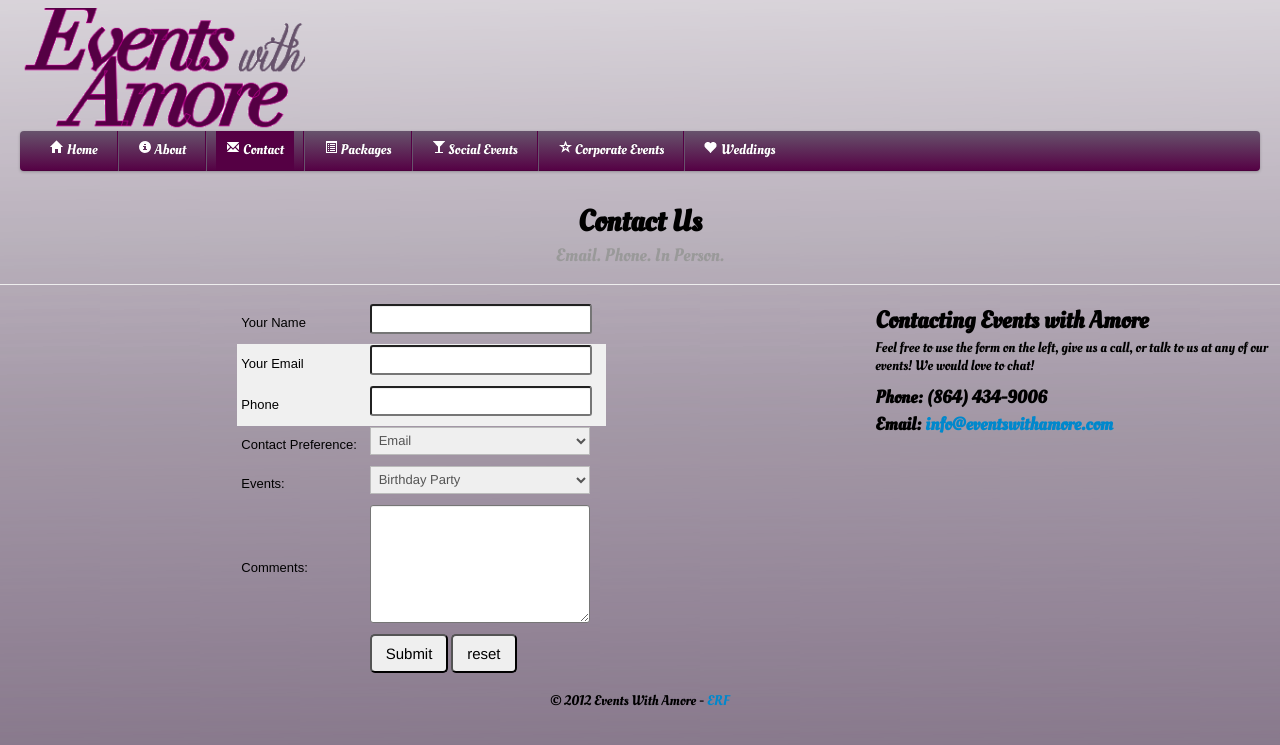
After one commit to excellentingenuity/amore, a PHP site: page /contact/v1/index.html in a window 1280 px wide. The commit adds this page. Shown: the top 745 px of the page. Run offline with PHP 8.4, Linux system fonts and the light colour scheme; some libraries are stand-ins or nearby versions.

Commit message:
working on contact page
Signed-off-by: James Johnson <James.Johnson@excellentingenuity.com>

```diff
--- /dev/null
+++ b/contact/v1/index.html
@@ -0,0 +1,176 @@
+<!DOCTYPE html>
+<html lang="en">
+  <head>
+    <meta charset="utf-8">
+    <title>Events With Amore | Contact Us</title>
+    <meta name="viewport" content="width=device-width, initial-scale=1.0">
+    <meta name="description" content="Events With Amore, Inc. Event Planning, Upstate South Carolina, Greenville, Weddings, Graduations, Birthdays, Etc.">
+    <meta name="author" content="ERF Marketing, Inc.">
+
+    <!-- Le styles -->
+    <link href="../css/bootstrap.css" rel="stylesheet">
+    <link href="../css/bootstrap-responsive.css" rel="stylesheet">
+    <link href="../css/base.css" media="all" rel="stylesheet">
+    <link href="../css/mobile.css" media="screen and handheld and (max-width: 900px)" rel="stylesheet">
+
+    <!-- Le HTML5 shim, for IE6-8 support of HTML5 elements -->
+    <!--[if lt IE 9]>
+      <script src="http://html5shim.googlecode.com/svn/trunk/html5.js"></script>
+    <![endif]-->
+
+    <!-- Le fav and touch icons -->
+    <link rel="shortcut icon" href="img/amore.png">
+    <link rel="apple-touch-icon-precomposed" sizes="114x114" href="img/amore.png">
+    <link rel="apple-touch-icon-precomposed" sizes="72x72" href="img/amore.png">
+    <link rel="apple-touch-icon-precomposed" href="img/amore.png">
+
+
+    <script src="http://ajax.googleapis.com/ajax/libs/jquery/1.7.2/jquery.min.js"></script>
+	<script src="../js/bootstrap.js"></script>
+  </head>
+
+<body>
+	<div class="container-fluid">
+		<div class="row-fluid">
+        	   <img class="span3 pull-left" id="logo" src="../img/logo.png" />
+		</div>
+
+<div class="navbar">
+  <div class="navbar-inner">
+
+  <span class="visible-desktop">
+<ul class="nav">
+<li><a href="/"><i class="icon-home icon-white"></i> Home</a></li>
+  <li class="divider-vertical"></li>
+  <li><a href="/about"><i class="icon-info-sign icon-white"></i> About</a></li>
+  <li class="divider-vertical"></li>
+  <li class="active"><a href="/contact"><i class="icon-envelope icon-white"></i> Contact</a></li>
+  <li class="divider-vertical"></li>
+  <li><a href="/packages"><i class="icon-list-alt icon-white"></i> Packages</a></li>
+  <li class="divider-vertical"></li>
+  <li><a href="/social"><i class="icon-glass icon-white"></i> Social Events</a></li>
+  <li class="divider-vertical"></li>
+  <li><a href="/corporate"><i class="icon-star-empty icon-white"></i> Corporate Events</a></li>
+  <li class="divider-vertical"></li>
+  <li><a href="/weddings"><i class="icon-heart icon-white"></i> Weddings</a></li>
+</ul>
+</span>
+<span class="visible-tablet">
+<ul class="nav">
+<li><a href="/"><i class="icon-home icon-white"></i> Home</a></li>
+  <li class="divider-horizontal"></li>
+  <li><a href="/about"><i class="icon-info-sign icon-white"></i> About</a></li>
+  <li class="divider-horizontal"></li>
+  <li class="active"><a href="/contact"><i class="icon-envelope icon-white"></i> Contact</a></li>
+  <li class="divider-horizontal"></li>
+  <li><a href="/packages"><i class="icon-list-alt icon-white"></i> Packages</a></li>
+  <li class="divider-vertical"></li>
+  <li><a href="/social"><i class="icon-glass icon-white"></i> Social Events</a></li>
+  <li class="divider-vertical"></li>
+  <li><a href="/corporate"><i class="icon-star-empty icon-white"></i> Corporate Events</a></li>
+  <li class="divider-vertical"></li>
+  <li><a href="/weddings"><i class="icon-heart icon-white"></i> Weddings</a></li>
+</ul>
+</span>
+<span class="visible-phone">
+<ul class="nav">
+<li><a href="/"><i class="icon-home icon-white"></i> Home</a></li>
+  <li class="divider-horizontal"></li>
+  <li><a href="/about"><i class="icon-info-sign icon-white"></i> About</a></li>
+  <li class="divider-horizontal"></li>
+  <li class="active"><a href="/contact"><i class="icon-envelope icon-white"></i> Contact</a></li>
+  <li class="divider-vertical"></li>
+  <li><a href="/packages"><i class="icon-list-alt icon-white"></i> Packages</a></li>
+  <li class="divider-vertical"></li>
+  <li><a href="/social"><i class="icon-glass icon-white"></i> Social Events</a></li>
+  <li class="divider-vertical"></li>
+  <li><a href="/corporate"><i class="icon-star-empty icon-white"></i> Corporate Events</a></li>
+  <li class="divider-vertical"></li>
+  <li><a href="/weddings"><i class="icon-heart icon-white"></i> Weddings</a></li>
+</ul>
+</span>
+
+      <!-- Everything you want hidden at 940px or less, place within here -->
+      <div class="nav-collapse">
+        <!-- .nav, .navbar-search, .navbar-form, etc -->
+      </div>
+
+    </div>
+  </div>
+</div>
+</div>
+ <div class="row-fluid">
+  <div class="page-header">
+    <center><h1>Contact Us<br /><small>Email. Phone. In Person.</small></h1></center>
+  </div>
+<div class="row-fluid">
+<div class="span12">
+  <div class="span8"><center><form method="POST" action="form.php" class="form-vertical"><input type="hidden" name="field_required" value="email,name,phone,comments">
+    <table>
+      <tr>
+        <td width="130" height="30"><font face="Arial" size="2">&nbsp;Your Name&nbsp;</font></td>
+        <td width="235" height="30"><font face="Arial"><input type="text" name="name" size="20"></font></td>
+      </tr>
+      <tr>
+        <td width="130" height="30" bgcolor="#F0F0F0">
+        <font face="Arial" size="2">&nbsp;Your Email&nbsp;</font></td>
+        <td width="235" height="30" bgcolor="#F0F0F0"><font face="Arial"><input type="text" name="email" size="20"></font></td>
+      </tr>
+      <tr>
+        <td width="130" height="30" bgcolor="#F0F0F0">
+        <font face="Arial" size="2">&nbsp;Phone&nbsp;</font></td>
+        <td width="235" height="30" bgcolor="#F0F0F0"><font face="Arial">
+        <input type="text" name="phone" size="20"></font></td>
+      </tr>
+<tr>
+         <td><font face="Arial" size="2">&nbsp;Contact Preference:&nbsp;</font></td>
+         <td><select name="contact_preference">
+               <option value="send_me_an_email">Email</option>
+               <option value="call_my_phone">Phone</option>
+            </select>
+         </td>
+      </tr>
+      <tr>
+         <td><font face="Arial" size="2">&nbsp;Events:&nbsp;</td>
+         <td><select name="event_type">
+               <option value="birthday">Birthday Party
+               <option value="corporate">Corporate Event
+               <option value="graduation">Graduation
+               <option value="wedding">Wedding</option>
+            </select>
+         </td>
+      </tr>
+      <tr>
+         <tr>
+         <td><font face="Arial" size="2">&nbsp;Comments:&nbsp;</td>
+         <td><textarea name="comments" cols="40" rows="6"></textarea>
+         </td>
+      </tr>
+      <tr>
+         <td> </td>
+         <td><input class="btn-large" type="submit" value="Submit" />&nbsp;<input class="btn-large" type="reset" name="Nevermind"
+               value="reset">
+         </td>
+      </tr>
+    </table>
+  </form>
+</center>
+</div>
+<div class="span4"><h2>Contacting Events with Amore</h2>
+      <p>Feel free to use the form on the left, give us a call, or talk to us at any of our events! We would love to chat!</p>
+      <ul class="unstyled">
+        <li><h3> Phone: (864) 434-9006</h3></li>
+        <li><h3> Email: <a href="mailto:info@eventswithamore.com">info@eventswithamore.com</a></h3></li>
+</ul>
+</div>
+</div>
+</div>
+</div>
+      <footer>
+        <center><p>&copy; 2012 Events With Amore - <a href="http://www.erfmarketing.com">ERF</a></p></center>
+      </footer>
+
+    </div> <!-- /container -->
+    </center>
+  </body>
+</html>
```
Also changed, not shown: contact/index.php (renamed from contact/index.html, +17 -17 lines), contact/v1/error.html (renamed from contact/error.html), contact/v1/form.php (renamed from contact/form.php), contact/v1/success.html (renamed from contact/success.html), contact/v1/thankyou.txt (renamed from contact/thankyou.txt), contact/v1/to_you_footer.txt (renamed from contact/to_you_footer.txt), contact/v1/to_you_header.txt (renamed from contact/to_you_header.txt), 2 other files.
